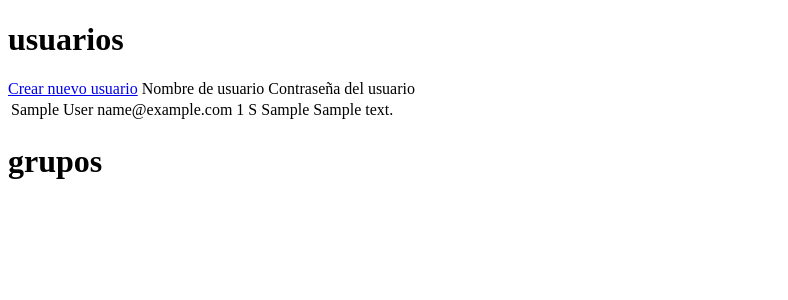
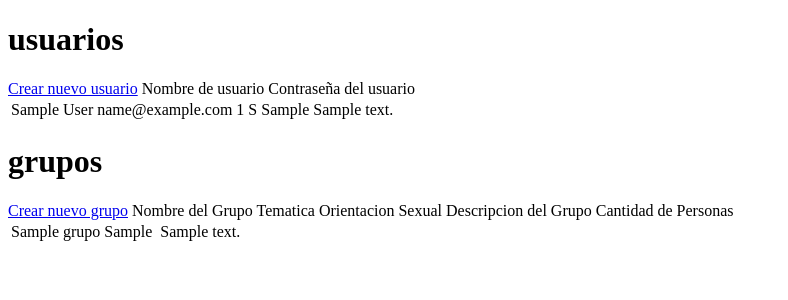
Before and after one commit to lupalmasc/FriendshipLove, a Laravel app: page /users in a window 1280 px wide. Shown: the top 300 px of the page, without its empty margins (0-788 px from the left). Run offline with Laravel 10, Linux system fonts and the light colour scheme; tables that the repository leaves empty hold one stand-in row (values such as "Sample post"); data that the repository does not hold is empty.

Commit message:
ultimas modif lucia

```diff
--- a/app/Http/Controllers/UserController.php
+++ b/app/Http/Controllers/UserController.php
@@ -27,7 +27,9 @@
      */
     public function create()
     {
+
         return view ('usuarios.create');
+
     }
 
     /**
@@ -71,4 +73,21 @@
     {
         //
     }
+
+    public function asignargrupo()
+    {
+
+        return view ('grupos.create');
+    }
+
+    /**
+     * Store a newly created resource in storage.
+     */
+    public function storegrupo(Request $request)
+    {
+        $datos=$request->all();
+        $permission = Grupo::create($datos);
+        return redirect('/users');
+    }
+
 }
--- a/app/Models/Grupo.php
+++ b/app/Models/Grupo.php
@@ -6,12 +6,38 @@
 use Illuminate\Database\Eloquent\Model;
 use App\Models\User;
 
-class Grupo extends Model
+
+class Grupos extends Model
 {
-    use HasFactory;
+    use  HasFactory;
+
+
+    /**
+     * The attributes that are mass assignable.
+     *
+     * @var array<int, string>
+     */
+    protected $fillable = [
+        'nombre',
+        'tematica',
+        'orientacion_s',
+        'descripcion',
+        'cant_personas'
+
+    ];
+
+
     public function grupo_user ()
     {
         return $this->hasMany(User::class);
 
     }
+
 }
+
+
+class Grupo extends Model
+{
+    use HasFactory;
+
+}
--- a/resources/views/usuarios/index.blade.php
+++ b/resources/views/usuarios/index.blade.php
@@ -34,9 +34,20 @@
 
     </table>
     <h1>grupos</h1>
+
+    <a href="{{route('grupos.create')}}">Crear nuevo grupo</a>
+
+                <td>Nombre del Grupo</td>
+                <td>Tematica </td>
+                <td>Orientacion Sexual </td>
+                <td>Descripcion del Grupo</td>
+                <td>Cantidad de Personas</td>
+
     <table>
-            @foreach($grupos as $grupos)
+            @foreach($grupos as $grupo)
             <tr>
+
+
             <td>{{$grupo->nombre}}</td>
             <td>{{$grupo->tematica}}</td>
             <td>{{$grupo->orientacion_sexual}}</td>
--- a/routes/web.php
+++ b/routes/web.php
@@ -25,3 +25,5 @@
 Route::resource('permisos', PermisoController::class);
 Route::resource('roles', RoleController::class);
 Route::get('roles/asignar/{id}', [RoleController::class,'asignar'])->name('roles.asignar');
+Route::get('grupos/create', [UserController::class,'asignargrupo'])->name('grupos.create');
+Route::post('grupos/store', [UserController::class,'storegrupo'])->name('grupos.store');
```
Also changed, not shown: resources/views/grupos/create.blade.php (added, +21 -0 lines).
